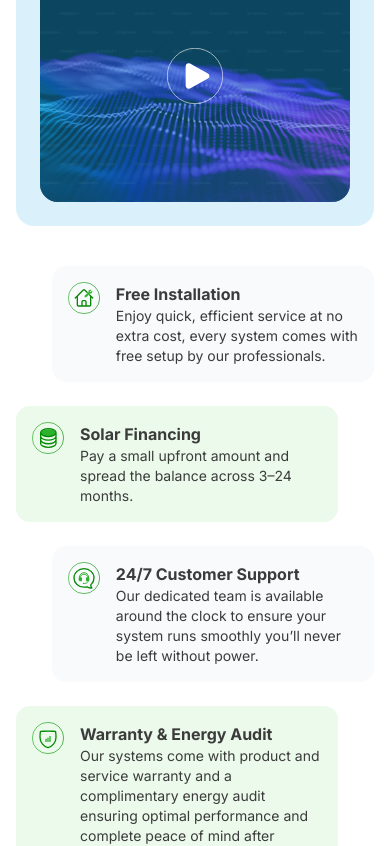
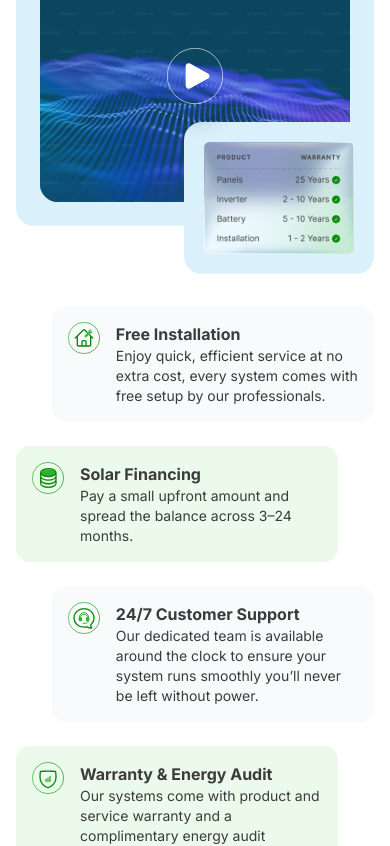
Before and after one commit to fort-solar/staging-landing-clone, a Next.js app: page /home in a window 390 px wide. Shown: the part 3900-4746 px from the top of the page. Built offline with nearby package versions, Linux system fonts and the light colour scheme; no server answers.

Commit message:
update - made the stat below the image visible on mobile

```diff
--- a/components/ui/home/HomeWhy.tsx
+++ b/components/ui/home/HomeWhy.tsx
@@ -29,12 +29,12 @@ const HomeWhy = () => {
                                     <PlayIcon className="w-14 h-14 text-[#168ABD]" />
                                 </button>
                             </div>
-                            <div className='hidden lg:block absolute -bottom-12 -right-14 p-5 bg-[#DAF1FB] rounded-2xl'>
+                            <div className='absolute -bottom-12 right-0 lg:-right-14 p-5 bg-[#DAF1FB] rounded-2xl'>
                                 <Image src={Result} alt="Solar performance chart result" height={150} width={150} />
                             </div>
                         </div>
 
-                        <div className='flex flex-col gap-6'>
+                        <div className='flex flex-col gap-6 mt-10 lg:mt-0'>
                             <div className='justify-end w-full flex'>
                                 <div className="max-w-[90%] lg:max-w-[85%] grid grid-cols-[1fr_11fr] gap-4 bg-gray-50 p-4 rounded-xl">
                                     <FreeInstallationIcon className='w-8 h-8' />
```
